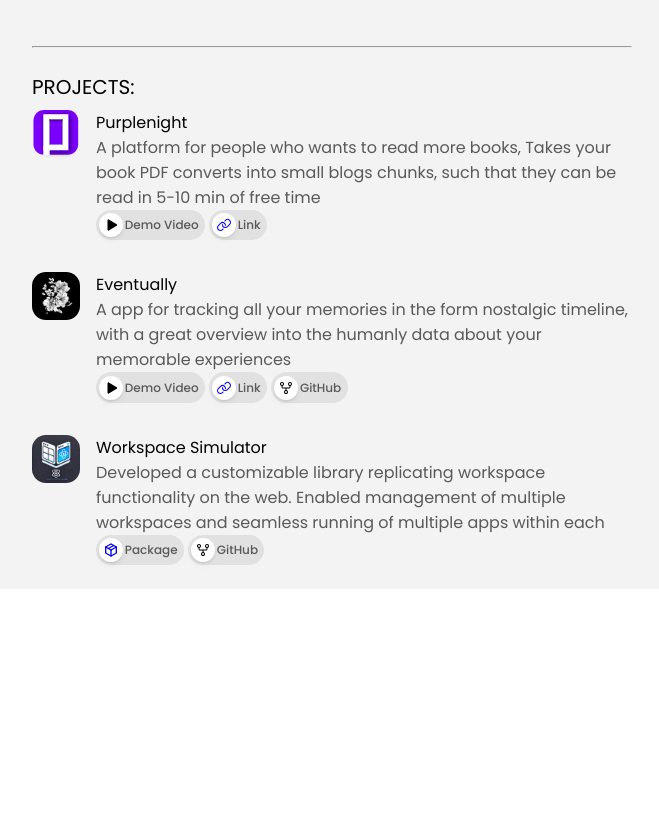
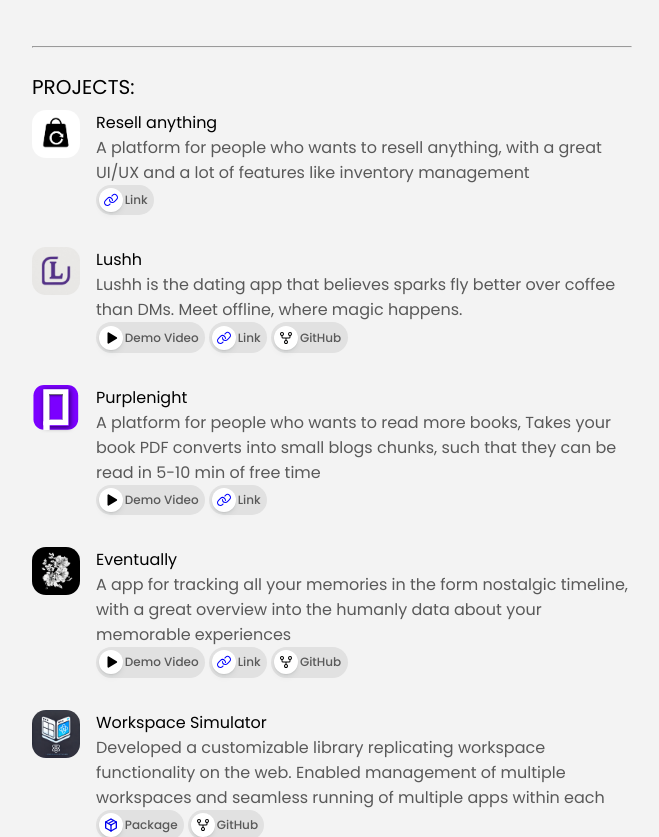
Before and after one commit to hyperingenious/hyperingenious.tech, a plain HTML site: page index.html in a window 1280 px wide. Shown: the part 994-1831 px from the top of the page, without its empty margins (308-967 px from the left). Before the commit the page ends 1591 px from the top, so only its background shows below. Drawn offline with Linux system fonts and the light colour scheme.

Commit message:
UPDATE: portfolio update

```diff
--- a/index.html
+++ b/index.html
@@ -164,6 +164,78 @@
       <p style="margin-bottom: 0.5rem;font-size: 1.25rem;">PROJECTS:</p>
       <div class="project-container">
         <div class="sub-project-container">
+          <div class="project-image resell"></div>
+          <div>
+            <p>
+              <span class="link" data-color="black" data-name="Resell"
+                data-href="https://bableshkhalifa.rocks">Resell anything</span>
+            </p>
+            <p class="dim">
+              A platform for people who wants to resell anything, with a great UI/UX and a lot of features like inventory management
+            </p>
+            <div class="badges">
+              <a target="_blank" class="badge" href="https://bableshkhalifa.rocks">
+                <div class="badge-icon">
+                  <svg xmlns="http://www.w3.org/2000/svg" width="16" height="16" fill="blue" viewBox="0 0 256 256">
+                    <path
+                      d="M240,88.23a54.43,54.43,0,0,1-16,37L189.25,160a54.27,54.27,0,0,1-38.63,16h-.05A54.63,54.63,0,0,1,96,119.84a8,8,0,0,1,16,.45A38.62,38.62,0,0,0,150.58,160h0a38.39,38.39,0,0,0,27.31-11.31l34.75-34.75a38.63,38.63,0,0,0-54.63-54.63l-11,11A8,8,0,0,1,135.7,59l11-11A54.65,54.65,0,0,1,224,48,54.86,54.86,0,0,1,240,88.23ZM109,185.66l-11,11A38.41,38.41,0,0,1,70.6,208h0a38.63,38.63,0,0,1-27.29-65.94L78,107.31A38.63,38.63,0,0,1,144,135.71a8,8,0,0,0,16,.45A54.86,54.86,0,0,0,144,96a54.65,54.65,0,0,0-77.27,0L32,130.75A54.62,54.62,0,0,0,70.56,224h0a54.28,54.28,0,0,0,38.64-16l11-11A8,8,0,0,0,109,185.66Z">
+                    </path>
+                  </svg>
+
+                </div>
+                <div class="badge-name">Link</div>
+              </a>
+            </div>
+          </div>
+        </div>
+        <div class="sub-project-container">
+          <div class="project-image lushh"></div>
+          <div>
+            <p>
+              <span class="link" data-color="black" data-name="Lushh"
+                data-href="https://lushh.me/">Lushh</span>
+            </p>
+            <p class="dim">
+              Lushh is the dating app that believes sparks fly better over coffee than DMs. Meet offline, where magic happens.
+            </p>
+            <div class="badges">
+              <a target="_blank" class="badge" href="https://www.linkedin.com/posts/saurav-verma-1b7614366_were-literally-creating-an-addiction-akash-activity-7366182953762058240-XDpD?utm_source=share&utm_medium=member_desktop&rcm=ACoAAFrcFRsBMteqTa5uiX9o1K6j4I5o7kjMnlw">
+                <div class="badge-icon">
+                  <svg xmlns="http://www.w3.org/2000/svg" width="14" height="14" fill="#000000" viewBox="0 0 256 256">
+                    <path
+                      d="M240,128a15.74,15.74,0,0,1-7.6,13.51L88.32,229.65a16,16,0,0,1-16.2.3A15.86,15.86,0,0,1,64,216.13V39.87a15.86,15.86,0,0,1,8.12-13.82,16,16,0,0,1,16.2.3L232.4,114.49A15.74,15.74,0,0,1,240,128Z">
+                    </path>
+                  </svg>
+                </div>
+                <div class="badge-name">Demo Video</div>
+              </a>
+              <a target="_blank" class="badge" href="https://lushh.me/">
+                <div class="badge-icon">
+                  <svg xmlns="http://www.w3.org/2000/svg" width="16" height="16" fill="blue" viewBox="0 0 256 256">
+                    <path
+                      d="M240,88.23a54.43,54.43,0,0,1-16,37L189.25,160a54.27,54.27,0,0,1-38.63,16h-.05A54.63,54.63,0,0,1,96,119.84a8,8,0,0,1,16,.45A38.62,38.62,0,0,0,150.58,160h0a38.39,38.39,0,0,0,27.31-11.31l34.75-34.75a38.63,38.63,0,0,0-54.63-54.63l-11,11A8,8,0,0,1,135.7,59l11-11A54.65,54.65,0,0,1,224,48,54.86,54.86,0,0,1,240,88.23ZM109,185.66l-11,11A38.41,38.41,0,0,1,70.6,208h0a38.63,38.63,0,0,1-27.29-65.94L78,107.31A38.63,38.63,0,0,1,144,135.71a8,8,0,0,0,16,.45A54.86,54.86,0,0,0,144,96a54.65,54.65,0,0,0-77.27,0L32,130.75A54.62,54.62,0,0,0,70.56,224h0a54.28,54.28,0,0,0,38.64-16l11-11A8,8,0,0,0,109,185.66Z">
+                    </path>
+                  </svg>
+                </div>
+                <div class="badge-name">Link</div>
+              </a>
+              <a target="_blank" class="badge" href="https://github.com/hyperingenious/metal">
+                <div class="badge-icon">
+                  <svg xmlns="http://www.w3.org/2000/svg" width="16" height="16" fill="#000000" viewBox="0 0 256 256">
+                    <path
+                      d="M224,64a32,32,0,1,0-40,31v17a8,8,0,0,1-8,8H80a8,8,0,0,1-8-8V95a32,32,0,1,0-16,0v17a24,24,0,0,0,24,24h40v25a32,32,0,1,0,16,0V136h40a24,24,0,0,0,24-24V95A32.06,32.06,0,0,0,224,64ZM48,64A16,16,0,1,1,64,80,16,16,0,0,1,48,64Zm96,128a16,16,0,1,1-16-16A16,16,0,0,1,144,192ZM192,80a16,16,0,1,1,16-16A16,16,0,0,1,192,80Z">
+                    </path>
+                  </svg>
+                </div>
+                <div class="badge-name">GitHub</div>
+              </a>
+            </div>
+          </div>
+        </div>
+
+
+
+        <div class="sub-project-container">
           <div class="project-image purplenight"></div>
           <div>
             <p>
--- a/style.css
+++ b/style.css
@@ -431,7 +431,24 @@ button {
   background-image: url("favicon.svg");
   background-position: center;
   background-size: cover;
+
 }
+.lushh {
+  background-image: url("lushh.jpeg");
+  background-position: center;
+  background-size: cover;
+
+  border-radius: 14px;
+}
+.resell {
+  background-color: #ffffff;
+  background-image: url("resell.png");
+  border-radius: 14px;
+  background-position: center;
+  background-size: cover;
+}
+
+
 
 .eventually {
   background-image: url("eventually.png");
@@ -450,6 +467,7 @@ button {
 
 .stack {
   display: flex;
+  flex-wrap: wrap;
   gap: 0.25rem;
 }
 
```
Also changed, not shown: lushh.jpeg (added), resell.png (added).
